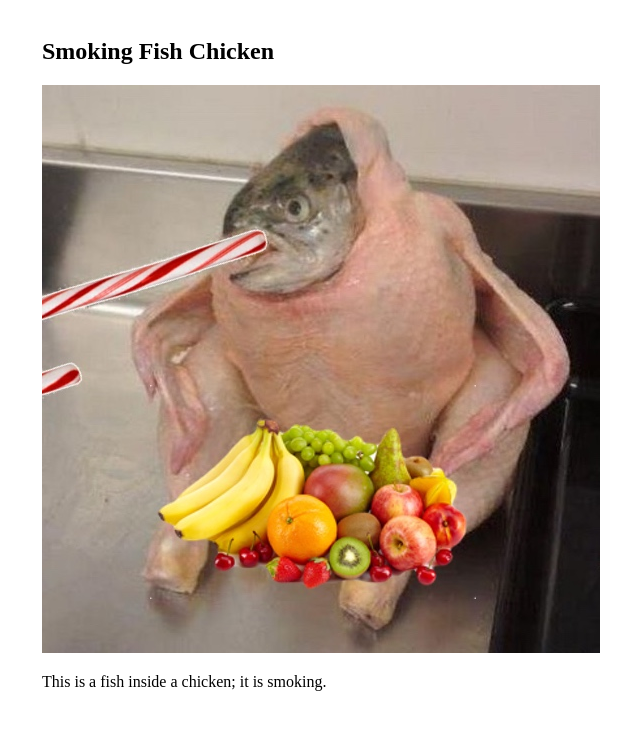
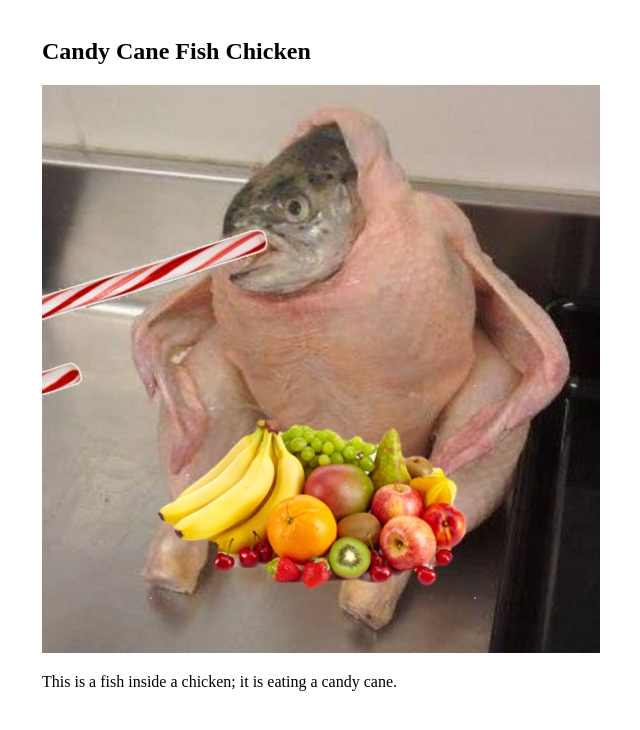
Before and after one commit to phaedryx/15-MM-1234, a plain HTML site: page index.html in a window 1280 px wide. Shown: the whole page, without its empty margins (350-990 px from the left). Drawn offline with Linux system fonts and the light colour scheme.

Commit message:
update copy to reflect candy cane edit

```diff
--- a/index.html
+++ b/index.html
@@ -2,16 +2,16 @@
 <html>
   <head>
     <meta charset="utf-8">
-    <title>Smoking Fish Chicken</title>
+    <title>Candy Cane Fish Chicken</title>
     <style media="screen">
       body { padding: 10px 30%;}
     </style>
   </head>
   <body>
-    <h2>Smoking Fish Chicken</h2>
-    <img src="smoking-fish-chicken.jpg" />
+    <h2>Candy Cane Fish Chicken</h2>
+    <img src="cane-fish-chicken.jpg" />
     <p>
-      This is a fish inside a chicken; it is smoking.
+      This is a fish inside a chicken; it is eating a candy cane.
     </p>
   </body>
 </html>
```
Also changed, not shown: cane-fish-chicken.jpg (renamed from smoking-fish-chicken.jpg).
